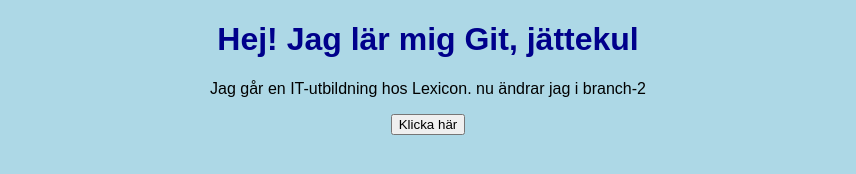
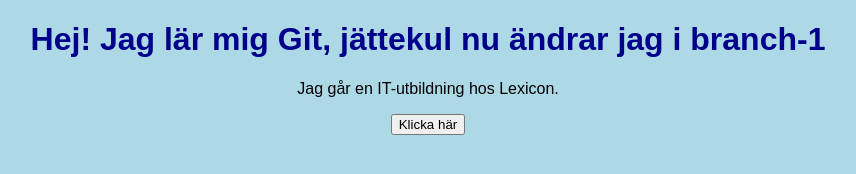
Before and after one commit to OlaJons/mitt-git-projekt, a plain HTML site: page index.html in a window 1280 px wide. Shown: the whole page, without its empty margins (212-1068 px from the left). Drawn offline with Linux system fonts and the light colour scheme.

Commit message:
Ändrat i branch-2

```diff
--- a/index.html
+++ b/index.html
@@ -6,8 +6,8 @@
   <link rel="stylesheet" href="style.css">
 </head>
 <body>
-  <h1>Hej! Jag lär mig Git, jättekul</h1>
-  <p>Jag går en IT-utbildning hos Lexicon. nu ändrar jag i branch-2</p>
+  <h1>Hej! Jag lär mig Git, jättekul nu ändrar jag i branch-1</h1>
+  <p>Jag går en IT-utbildning hos Lexicon.</p>
   <button id="myButton">Klicka här</button>
   <script src="script.js"></script>
 </body>
```
